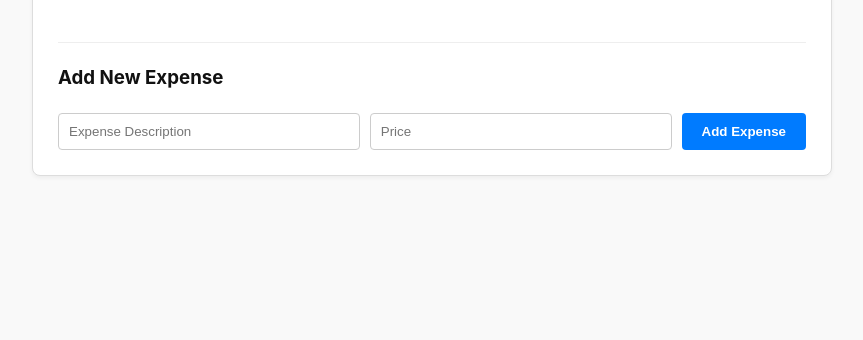
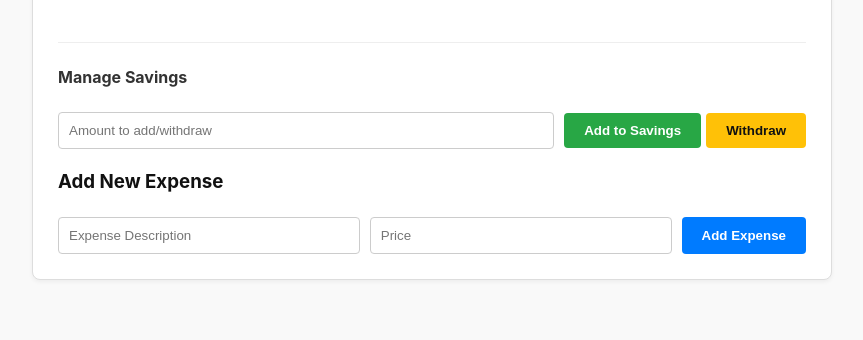
Before and after one commit to Kzu0-afk/ledgerly-web, a Django app: template ledger/templates/ledger/daily_view.html in a window 1280 px wide. Shown: the part 672-1012 px from the top of the page, without its empty margins (208-1071 px from the left). Before the commit the page ends 848 px from the top, so only its background shows below. Run offline with Django 5.2, Linux system fonts and the light colour scheme; the template is opened without the code that fills it, so the values that code supplies are empty.

Commit message:
feature(Savings): Improved the functionality and design for the Savings Account.

```diff
--- a/ledger/models.py
+++ b/ledger/models.py
@@ -28,8 +28,8 @@ class DailyLedger(models.Model):
     @property
     def budget_usage_percentage(self):
         if self.budget_allocated > 0:
-            return (self.total_expenses / self.budget_allocated) * 100
-        return 0
+            return (self.total_expenses / self.budget_allocated) * Decimal('100')
+        return Decimal('0.00')
 
     @property
     def status(self):
--- a/ledger/templates/ledger/daily_view.html
+++ b/ledger/templates/ledger/daily_view.html
@@ -21,6 +21,30 @@
         .status.Balanced { background-color: #28a745; }
         .status.Underspent { background-color: #17a2b8; }
         .status.Overspent { background-color: #dc3545; }
+        /* ADD THESE STYLES INSIDE THE <style> TAG */
+.savings-form {
+    display: flex;
+    align-items: center;
+    gap: 10px;
+    margin-top: 10px;
+}
+.button-group {
+    display: flex;
+    gap: 5px;
+}
+.add-btn {
+    background-color: #28a745; /* Green */
+}
+.add-btn:hover {
+    background-color: #218838;
+}
+.withdraw-btn {
+    background-color: #ffc107; /* Amber */
+    color: #111;
+}
+.withdraw-btn:hover {
+    background-color: #e0a800;
+}
     </style>
 </head>
 <body>
@@ -52,6 +76,17 @@
         <div class="savings">
             <h3>TOTAL SAVINGS ACCOUNT: {{ savings_account.balance }} pesos</h3>
         </div>
+        <div class="update-savings">
+        <h4>Manage Savings</h4>
+        <form action="{% url 'update_savings' %}" method="POST" class="savings-form">
+        {% csrf_token %}
+        <input type="number" name="amount" step="0.01" placeholder="Amount to add/withdraw" required>
+        <div class="button-group">
+            <button type="submit" name="action" value="add" class="add-btn">Add to Savings</button>
+            <button type="submit" name="action" value="withdraw" class="withdraw-btn">Withdraw</button>
+        </div>
+    </form>
+        </div>
         <div class="add-expense">
             <h3>Add New Expense</h3>
             <form method="POST">
--- a/ledger/urls.py
+++ b/ledger/urls.py
@@ -1,6 +1,7 @@
 from django.urls import path
-from .views import daily_view
+from .views import daily_view, update_savings
 
 urlpatterns = [
   path('', daily_view, name='daily_view'),
+  path('update-savings/', update_savings, name='update_savings'),
 ]
```
Also changed, not shown: ledger/views.py (+31 -0 lines).
